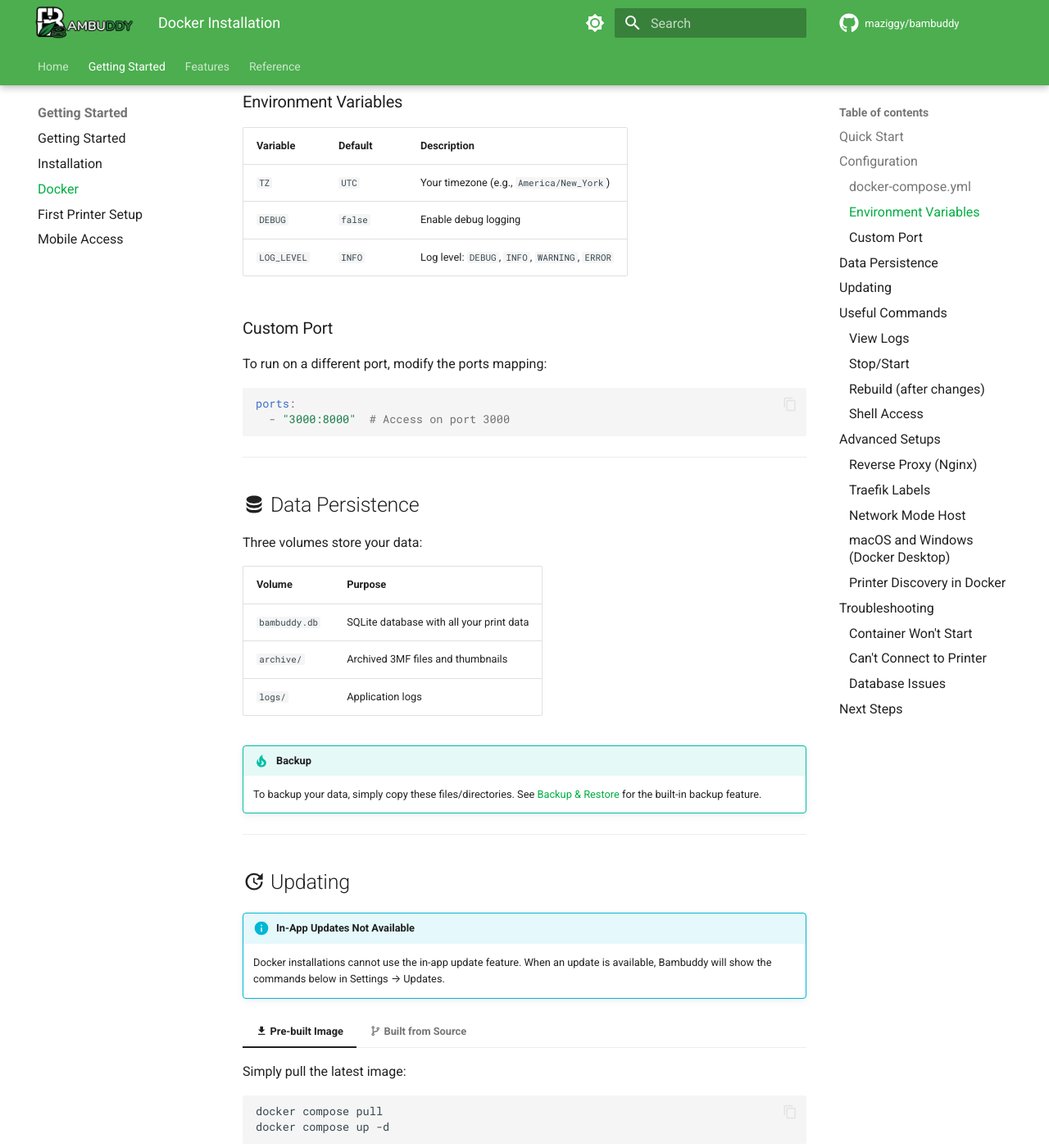
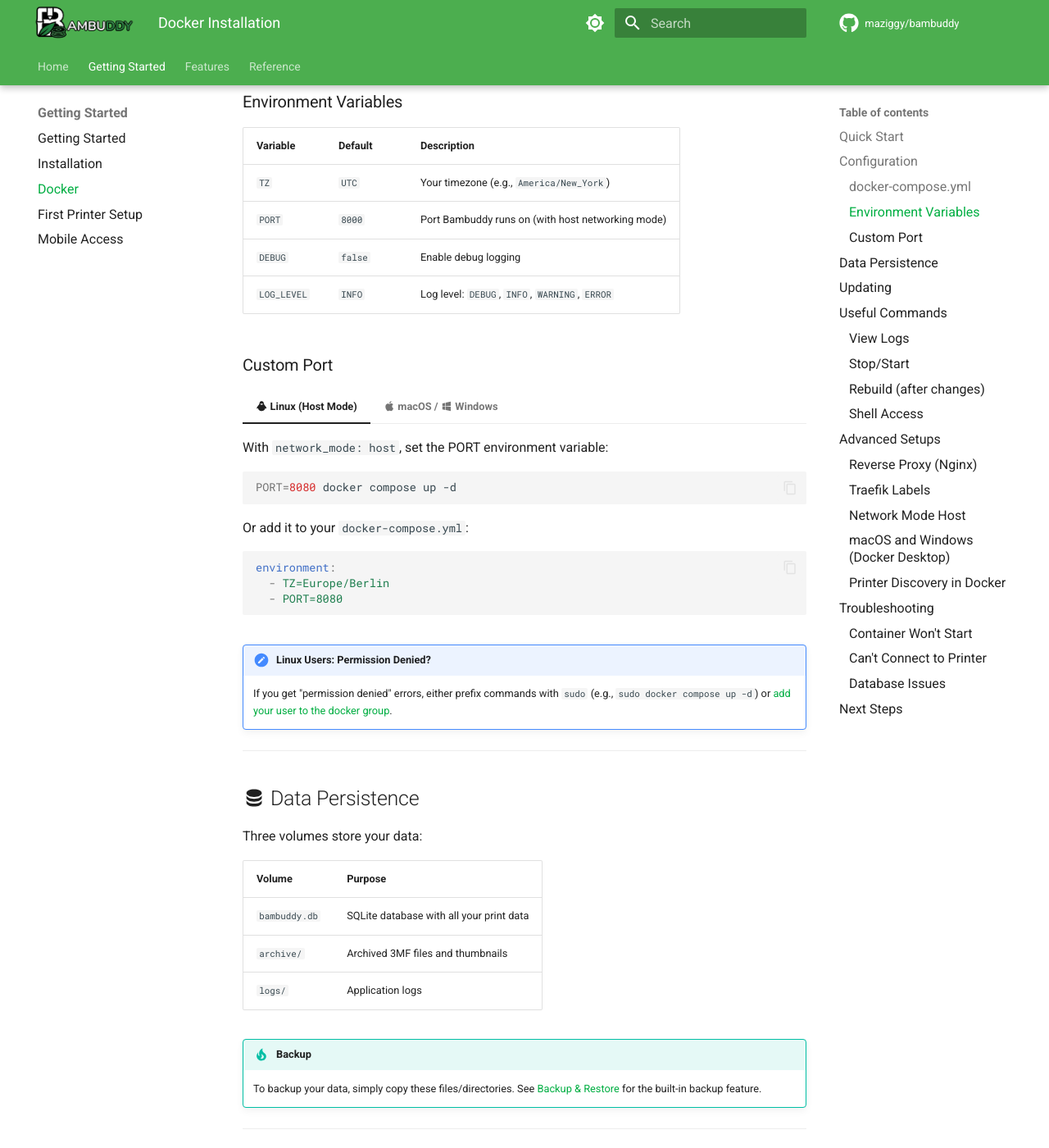
Before and after one commit to maziggy/bambuddy-wiki, an MkDocs documentation site: the page built from docs/getting-started/docker.md, in a window 1280 px wide and 1400 px high, scrolled down 1574 px. Shown: the whole window at 82% size. Built offline with MkDocs 1.6.1 and Material for MkDocs 9.7.7, drawn with Linux system fonts in a browser that asks for light colours; emoji names are drawn with the system emoji font; comment, search, counter and statistics services are not loaded; the version menu is left out; some of the changed text lies outside the part shown.

Commit message:
Updated Wiki

````diff
--- a/docs/getting-started/docker.md
+++ b/docs/getting-started/docker.md
@@ -82,17 +82,39 @@ volumes:
 | Variable | Default | Description |
 |----------|---------|-------------|
 | `TZ` | `UTC` | Your timezone (e.g., `America/New_York`) |
+| `PORT` | `8000` | Port Bambuddy runs on (with host networking mode) |
 | `DEBUG` | `false` | Enable debug logging |
 | `LOG_LEVEL` | `INFO` | Log level: `DEBUG`, `INFO`, `WARNING`, `ERROR` |
 
 ### Custom Port
 
-To run on a different port, modify the ports mapping:
+=== ":material-linux: Linux (Host Mode)"
 
-```yaml
-ports:
-  - "3000:8000"  # Access on port 3000
-```
+    With `network_mode: host`, set the PORT environment variable:
+
+    ```bash
+    PORT=8080 docker compose up -d
+    ```
+
+    Or add it to your `docker-compose.yml`:
+
+    ```yaml
+    environment:
+      - TZ=Europe/Berlin
+      - PORT=8080
+    ```
+
+=== ":material-apple: macOS / :material-microsoft-windows: Windows"
+
+    With port mapping, modify the ports section:
+
+    ```yaml
+    ports:
+      - "8080:8000"  # Access on port 8080
+    ```
+
+!!! note "Linux Users: Permission Denied?"
+    If you get "permission denied" errors, either prefix commands with `sudo` (e.g., `sudo docker compose up -d`) or [add your user to the docker group](https://docs.docker.com/engine/install/linux-postinstall/).
 
 ---
 
@@ -273,7 +295,7 @@ services:
     container_name: bambuddy
     # network_mode: host  # Doesn't work on macOS/Windows
     ports:
-      - "8000:8000"
+      - "${PORT:-8000}:8000"  # Use PORT=8080 docker compose up for custom port
     volumes:
       - bambuddy_data:/app/data
       - bambuddy_logs:/app/logs
````
